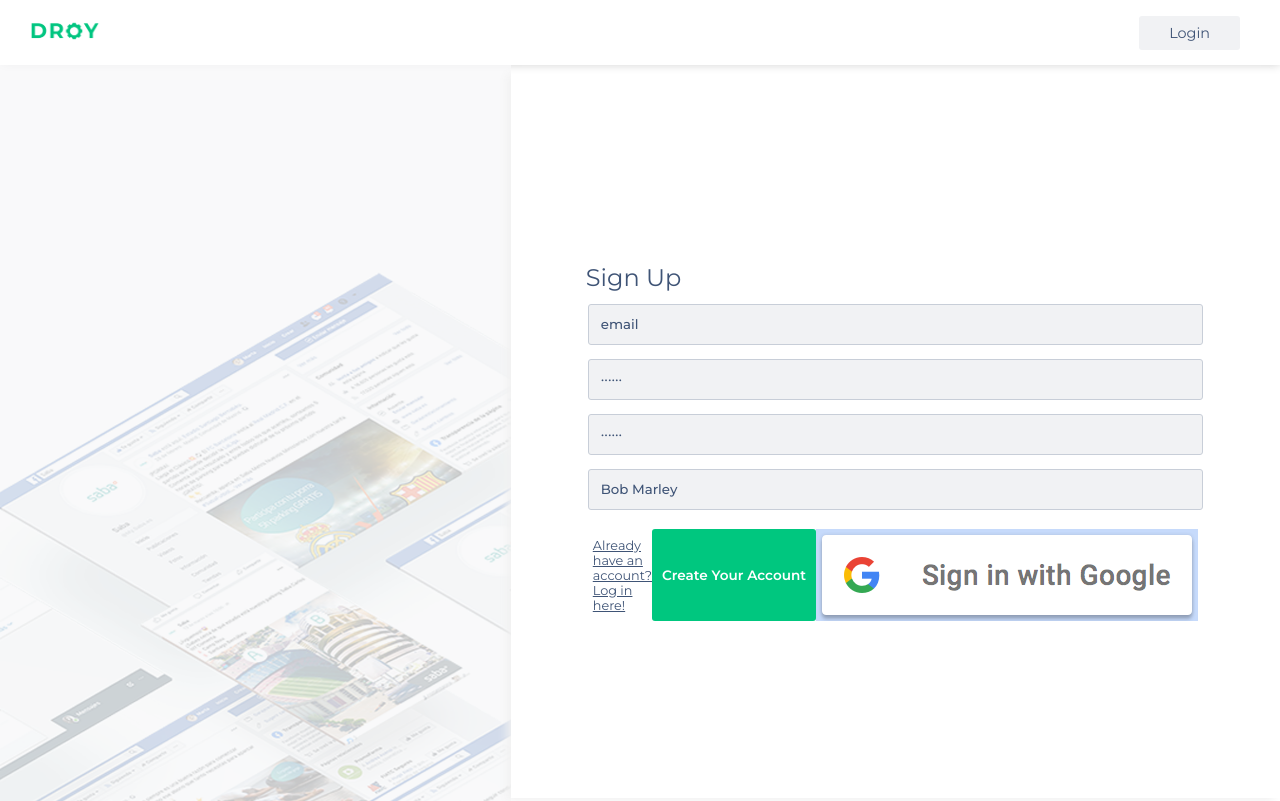
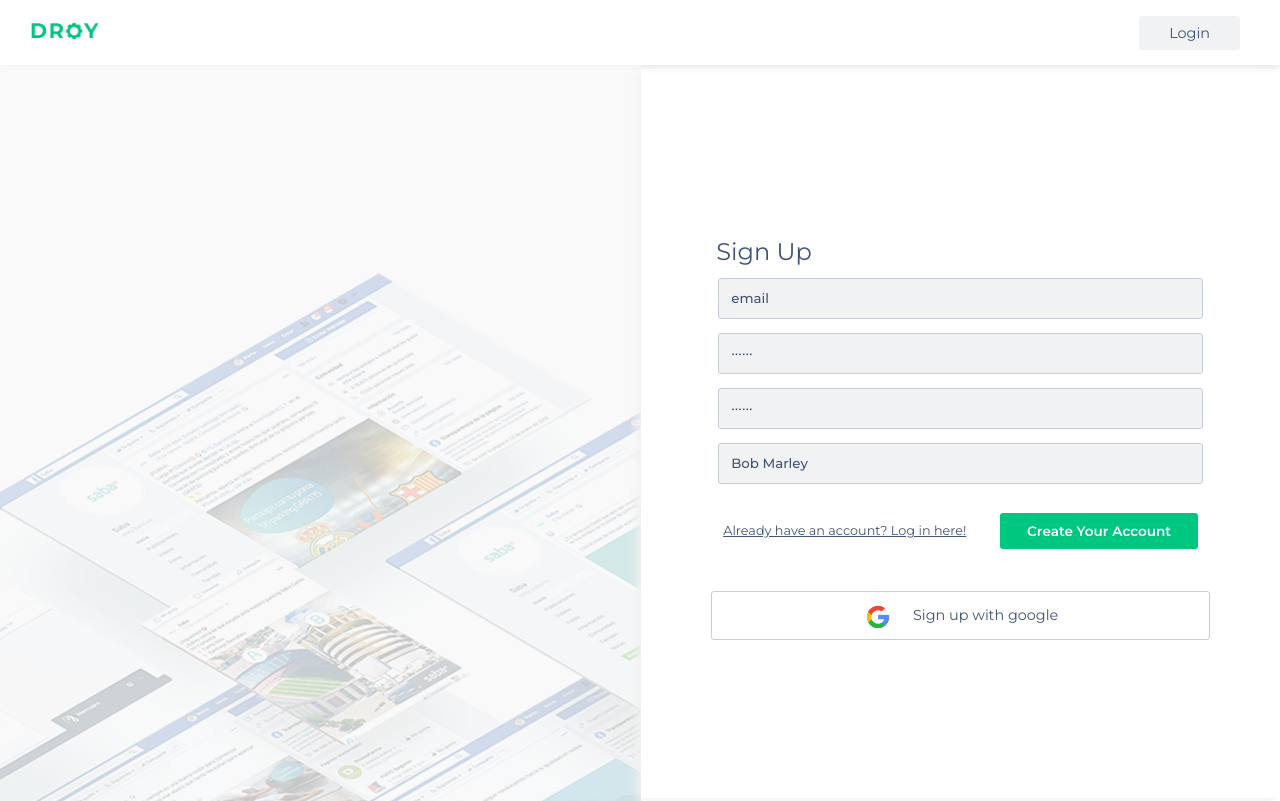
Before and after one commit to martamullor/droy, a React (Create React App) app: page /signup in a window 1280 px wide. Built offline with nearby package versions, Linux system fonts and the light colour scheme; no server answers.

Commit message:
add style login and modal login page

```diff
--- a/src/components/droy/ModalResetPassword.js
+++ b/src/components/droy/ModalResetPassword.js
@@ -37,10 +37,10 @@ class ModalResetPassword extends Component {
     const { email, error } = this.state
     const { onClose } = this.props
     return(
-      <div className='modal-container'>
-      <div className='modal-style'>
+      <div className='modal-container-reset'>
+      <div className='modal-style-reset'>
         <button className='close-modal' onClick={onClose}>
-          <img className='close-modal-image' src="../../img/delete-icon.png" alt='delete-project'></img>
+          <img className='close-modal-image' src="../../img/close-icon.png" alt='delete-project'></img>
         </button>
         <p>{error}</p>
         <form className='form-create-project' onSubmit={this.handleSubmit}>
--- a/src/pages/Login.js
+++ b/src/pages/Login.js
@@ -91,7 +91,7 @@ class Login extends Component {
             <div className='form-title-container'>
               <h1 className='title-login-signup'>Login:</h1>
               <p>{errorMessage}</p>
-            {resetPasswordModal && <ModalResetPassword onClose={this.closeModalReset}/>}
+              {resetPasswordModal && <ModalResetPassword onClose={this.closeModalReset} />}
               <form className='login-form' onSubmit={this.handleSubmit}>
                 <input className='input-form'
                   placeholder="email"
@@ -112,12 +112,19 @@ class Login extends Component {
                   onChange={this.handleChange}
                 />
                 <div className='button-link-login-signup'>
+                  <div className='link-login-container'>
                     <Link className='text-form' to="/signup">You don't have an account? Register here!</Link>
+                    <p className='text-form'  onClick={this.showModalReset}>Reset password</p>
+                  </div>
                   <input className='button-form' type="submit" value="Log in" />
                 </div>
               </form>
-                <button onClick={this.showModalReset}>Reset password </button>
-          <img src="/img/google.png" alt="google" onClick={this.handleSubmitGoogle}/>
+              <div className='google-container' onClick={this.handleSubmitGoogle} >
+                <div>
+                  <img className='google-image' src="/img/google.png" alt="google" />
+                </div>
+                <p className='google-text'>Login with google</p>
+              </div>
             </div>
           </div>)
       case STATUS.ERROR:
@@ -131,7 +138,7 @@ class Login extends Component {
     return (
       <div>
         <NavBar />
-        { this.showContent() }
+        {this.showContent()}
       </div>
     );
   }
--- a/src/pages/SignUp.js
+++ b/src/pages/SignUp.js
@@ -29,7 +29,7 @@ class SignUp extends Component {
       e.preventDefault();
       const { email, hashedPassword, confirmationPassword } = this.state
       const { history } = this.props
-      if(hashedPassword !== confirmationPassword || hashedPassword.length < 6){
+      if (hashedPassword !== confirmationPassword || hashedPassword.length < 6) {
         this.setState({
           errorMessage: 'Weak password or mismatch',
           status: STATUS.LOADED
@@ -79,7 +79,7 @@ class SignUp extends Component {
           </div>
           <div className='form-title-container'>
             <h1 className='title-login-signup'>Sign Up</h1>
-            { errorMessage }
+            {errorMessage}
             <form className='login-form' onSubmit={this.handleSubmit}>
               <input className='input-form'
                 placeholder="email"
@@ -120,9 +120,14 @@ class SignUp extends Component {
               <div className='button-link-login-signup'>
                 <Link className='text-form' to="/login">Already have an account? Log in here!</Link>
                 <input className='button-form' type="submit" value="create your account" />
-                <img alt="google" src="/img/google.png"  onClick={this.handleSubmitGoogle}/>
               </div>
             </form>
+            <div className='google-container' onClick={this.handleSubmitGoogle} >
+              <div>
+                <img className='google-image' src="/img/google.png" alt="google" />
+              </div>
+              <p className='google-text'>Sign up with google</p>
+            </div>
           </div>
         </div>)
       case STATUS.ERROR:
--- a/src/styles/login-signup.css
+++ b/src/styles/login-signup.css
@@ -63,11 +63,16 @@
     padding: 12px;
 }
 
+.link-login-container {
+    margin-right: 50px;
+}
+
 
 .button-form {
     font-family: 'Montserrat', sans-serif;
     background: #00c77f;
     border: none;
+    margin: 10px 0px;
     padding: 10px 10px;
     border-radius: 3px;
     color: white;
@@ -80,8 +85,32 @@
 
 .text-form {
     color: #3f5476;
-    text-align: left;
     align-self: center;
     flex-grow: 1;
     font-size: 0.8rem;
+    text-decoration: underline;
+    cursor: pointer;
 }
+
+
+
+.google-container {
+    display: flex;
+    justify-content: center;
+    align-content: center;
+    cursor: pointer;
+    margin: 20px 0px;
+    border: 1px solid #c8ced8;
+    border-radius: 3px;
+}
+
+.google-image {
+    width: 30px;
+    margin-top: 10px;
+    padding-right: 20px;
+}
+
+.google-text {
+    font-size: 0.9rem;
+    color: #3f5476;
+}
--- a/src/styles/modal-projects.css
+++ b/src/styles/modal-projects.css
@@ -5,6 +5,15 @@
     text-align: center;
     position: absolute;
     width: 100%;
+    animation: pulse 0.5s forwards;
+}
+
+.modal-container-reset {
+    display: flex;
+    position: absolute;
+    justify-content: center;
+    align-content: center;
+    width: 40%;
     animation: pulse 0.5s forwards;
 }
 
@@ -16,6 +25,16 @@
     border-radius: 8px;
     margin-top: -80px;
     padding: 30px 20px 30px 40px;
+}
+
+.modal-style-reset {
+    background-color: #fafafa;
+    box-shadow: 10px 11px 19px -10px rgba(214,214,214,1);
+    width: 100%;
+    color: white;
+    border-radius: 8px;
+    margin-top: -30px;
+    padding: 50px 20px 90px 40px;
 }
 
 .form-create-project {
@@ -49,7 +68,6 @@
     border-radius: 5px;
     color: #3f5476;
     border: 1px solid #c8ced8;
-    text-transform: capitalize;
 }
 
 .input-modal::placeholder {
```
Also changed, not shown: public/img/google.png. Lines whose indentation alone changed are shown as unchanged.
